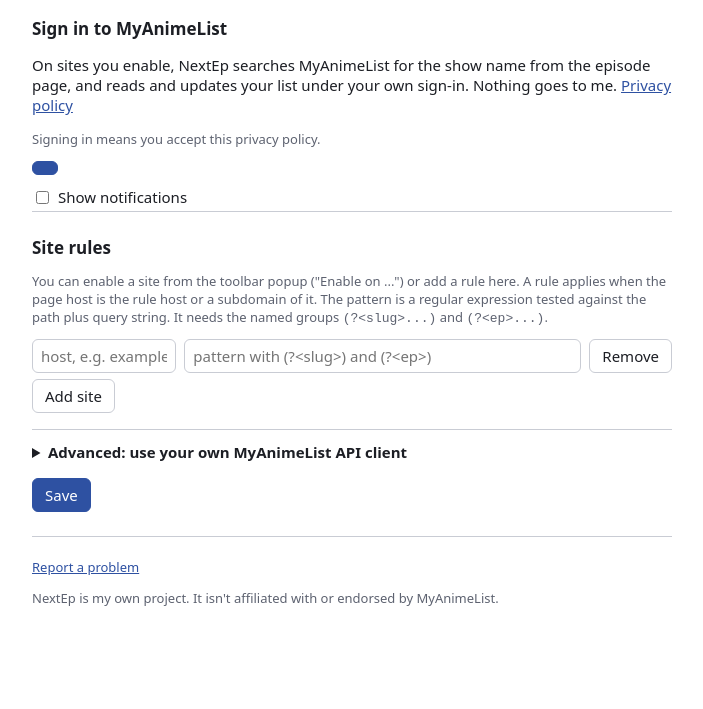
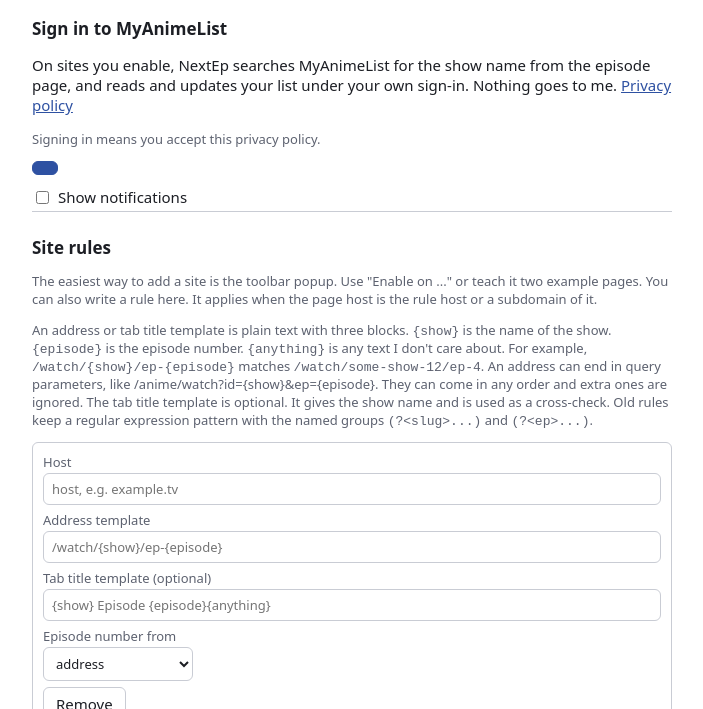
Before and after one commit to YourPlantDad/nextep, a website with bundled scripts: page src/options/options.html in a window 1280 px wide. Both pictures are taken after a click on the button "Add site". Shown: the part 91-800 px from the top of the page, without its empty margins (288-991 px from the left). Built offline with nearby package versions, Linux system fonts and the light colour scheme; no server answers.

Commit message:
feat: teach a site from the popup and edit templates in settings

```diff
--- a/src/options/options.css
+++ b/src/options/options.css
@@ -87,17 +87,37 @@ input[type="password"] {
 }
 
 .site {
-  display: flex;
-  gap: 8px;
-  margin: 6px 0;
+  display: grid;
+  gap: 6px;
+  margin: 10px 0;
+  padding: 10px;
+  border: 1px solid var(--border);
+  border-radius: 6px;
 }
 
-.site input:first-child {
-  flex: 1;
+.site label {
+  margin: 0;
+  font-size: 13px;
+  color: var(--muted);
 }
 
-.site input:nth-child(2) {
-  flex: 3;
+.site label input,
+.site label select {
+  margin-top: 2px;
+}
+
+.site button {
+  justify-self: start;
+}
+
+select {
+  display: block;
+  font: inherit;
+  color: var(--fg);
+  background: transparent;
+  border: 1px solid var(--border);
+  border-radius: 6px;
+  padding: 6px 8px;
 }
 
 button {
--- a/src/options/options.html
+++ b/src/options/options.html
@@ -27,9 +27,19 @@
       <section>
         <h2>Site rules</h2>
         <p class="muted">
-          You can enable a site from the toolbar popup ("Enable on ...") or add a rule here. A rule applies
-          when the page host is the rule host or a subdomain of it. The pattern is a regular
-          expression tested against the path plus query string. It needs the named groups
+          The easiest way to add a site is the toolbar popup. Use "Enable on ..." or teach it two
+          example pages. You can also write a rule here. It applies when the page host is the rule host
+          or a subdomain of it.
+        </p>
+        <p class="muted">
+          An address or tab title template is plain text with three blocks.
+          <code>{show}</code> is the name of the show.
+          <code>{episode}</code> is the episode number.
+          <code>{anything}</code> is any text I don't care about.
+          For example, <code>/watch/{show}/ep-{episode}</code> matches
+          <code>/watch/some-show-12/ep-4</code>.
+          An address can end in query parameters, like /anime/watch?id={show}&amp;ep={episode}. They can come in any order and extra ones are ignored. The tab title template is optional. It gives the show name and is used as a cross-check.
+          Old rules keep a regular expression pattern with the named groups
           <code>(?&lt;slug&gt;...)</code> and <code>(?&lt;ep&gt;...)</code>.
         </p>
         <div id="sites"></div>
--- a/src/options/options.js
+++ b/src/options/options.js
@@ -10,26 +10,70 @@ function showError(text) {
   $("error").hidden = !text;
 }
 
-function siteRow(rule) {
-  const host = Object.assign(document.createElement("input"), {
+function input(placeholder, value) {
+  return Object.assign(document.createElement("input"), {
     type: "text",
-    placeholder: "host, e.g. example.tv",
-    value: rule.host,
-  });
-  const pattern = Object.assign(document.createElement("input"), {
-    type: "text",
-    placeholder: "pattern with (?<slug>) and (?<ep>)",
-    value: rule.pattern,
+    placeholder,
+    value: value ?? "",
     spellcheck: false,
   });
-  const remove = Object.assign(document.createElement("button"), {
-    type: "button",
-    textContent: "Remove",
-    onclick: () => row.remove(),
-  });
+}
+
+function field(text, control) {
+  const label = document.createElement("label");
+  label.append(text, control);
+  return label;
+}
+
+const SOURCES = [
+  ["url", "address"],
+  ["title", "tab title"],
+  ["none", "nowhere (manual)"],
+];
+
+function templateRow(rule) {
+  const host = input("host, e.g. example.tv", rule.host);
+  const url = input("/watch/{show}/ep-{episode}", rule.url);
+  const title = input("{show} Episode {episode}{anything}", rule.title);
+  const from = document.createElement("select");
+  for (const [value, text] of SOURCES) from.append(new Option(text, value));
+  from.value = rule.episodeFrom ?? "url";
   const row = document.createElement("div");
   row.className = "site";
-  row.append(host, pattern, remove);
+  row.append(
+    field("Host", host),
+    field("Address template", url),
+    field("Tab title template (optional)", title),
+    field("Episode number from", from),
+  );
+  row.collect = () => ({
+    host: host.value,
+    url: url.value,
+    title: title.value,
+    episodeFrom: from.value,
+  });
+  return row;
+}
+
+function patternRow(rule) {
+  const host = input("host, e.g. example.tv", rule.host);
+  const pattern = input("pattern with (?<slug>) and (?<ep>)", rule.pattern);
+  const row = document.createElement("div");
+  row.className = "site";
+  row.append(field("Host", host), field("Regex pattern", pattern));
+  row.collect = () => ({ host: host.value, pattern: pattern.value });
+  return row;
+}
+
+function siteRow(rule) {
+  const row = rule.url !== undefined ? templateRow(rule) : patternRow(rule);
+  row.append(
+    Object.assign(document.createElement("button"), {
+      type: "button",
+      textContent: "Remove",
+      onclick: () => row.remove(),
+    }),
+  );
   return row;
 }
 
@@ -38,10 +82,7 @@ function collect() {
     clientId: $("clientId").value,
     clientSecret: $("clientSecret").value,
     notifications: $("notifications").checked,
-    sites: [...$("sites").children].map((row) => ({
-      host: row.children[0].value,
-      pattern: row.children[1].value,
-    })),
+    sites: [...$("sites").children].map((row) => row.collect()),
   };
 }
 
@@ -86,7 +127,7 @@ async function save() {
 $("save").addEventListener("click", (e) => run(e.target, save));
 
 $("addSite").addEventListener("click", () => {
-  $("sites").append(siteRow({ host: "", pattern: "" }));
+  $("sites").append(siteRow({ host: "", url: "", title: "", episodeFrom: "url" }));
 });
 
 $("copy").addEventListener("click", () => navigator.clipboard.writeText($("redirect").value));
--- a/src/popup/popup.css
+++ b/src/popup/popup.css
@@ -119,3 +119,13 @@ input[type="search"] {
 footer {
   margin-top: 12px;
 }
+
+.teach {
+  margin-top: 12px;
+  padding-top: 8px;
+  border-top: 1px solid var(--border);
+}
+
+code {
+  overflow-wrap: anywhere;
+}
```
Also changed, not shown: src/popup/popup.js (+79 -5 lines).
